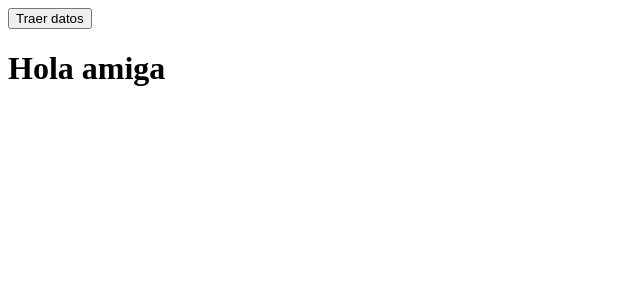
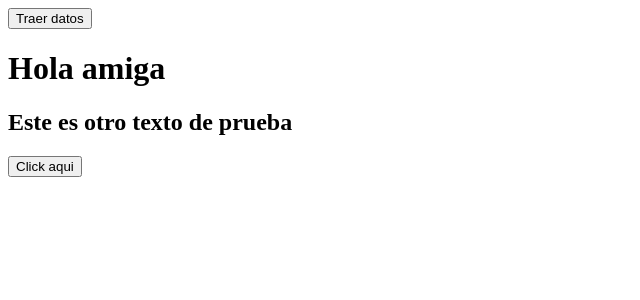
Before and after one commit to YeimerAndres/Primero, a React (Vite) app: page / in a window 1280 px wide. Shown: the top 300 px of the page, without its empty margins (0-640 px from the left). Built offline with nearby package versions, Linux system fonts and the light colour scheme.

Commit message:
agregue texto y boton en APP

```diff
--- a/src/App.jsx
+++ b/src/App.jsx
@@ -13,6 +13,10 @@ function App() {
     <>
       <Posts/>
       <h1> Hola amiga</h1>
+      <h2>
+        Este es otro texto de prueba
+      </h2>
+      <button onClick={()=>window.alert('Hello broki')}>Click aqui</button>
     </>
   );
 }
```
